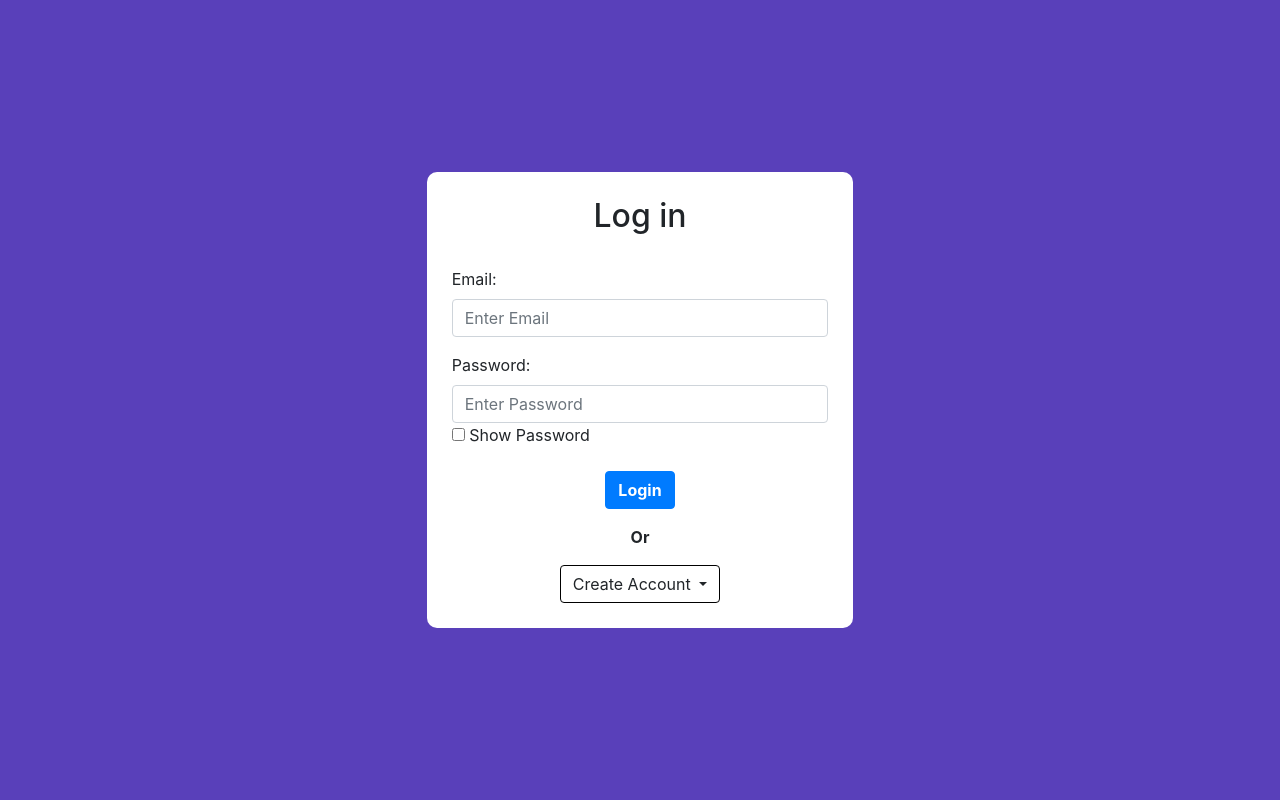
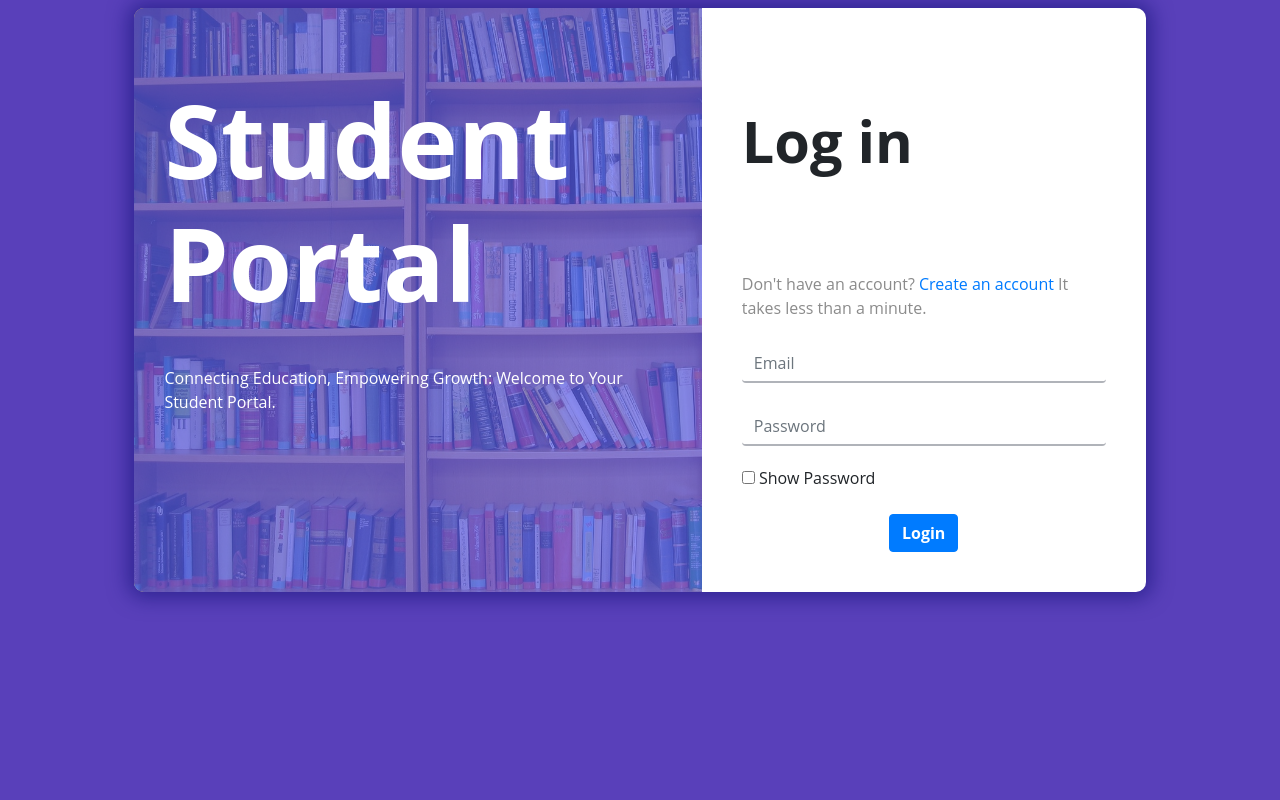
Before and after one commit to sikandarx/MyApp, a PHP site: page /login.php in a window 1280 px wide. Run offline with PHP 8.4, Linux system fonts and the light colour scheme.

Commit message:
New Login Page

```diff
--- a/application.php
+++ b/application.php
@@ -7,7 +7,7 @@ class application
         $host = "localhost";
         $db_name = "my_app";
         $username = "root";
-        $password = "83110";
+        $password = "";
         $this->conn = new mysqli($host, $username, $password, $db_name);
         if ($this->conn->connect_error)
         {
@@ -126,7 +126,7 @@ class application
         }
         else
         {
-            echo "<p class='p-2 mx-5 text-white bg-success text-center mx-5' >Account created, Now login below.</p>";
+            echo "<p class='p-2 mx-5 text-white bg-success text-center mx-5' >Account created, Now <a href='login.php'>Go to Login Page</a>.</p>";
         }
     }
 
--- a/login.php
+++ b/login.php
@@ -3,94 +3,111 @@
 <head>
     <title>Login Page</title>
     <link rel="stylesheet" href="https://cdn.jsdelivr.net/npm/bootstrap@4.6.2/dist/css/bootstrap.min.css">
-    <script src="https://cdn.jsdelivr.net/npm/jquery@3.6.4/dist/jquery.slim.min.js"></script>
-    <script src="https://cdn.jsdelivr.net/npm/popper.js@1.16.1/dist/umd/popper.min.js"></script>
-    <script src="https://cdn.jsdelivr.net/npm/bootstrap@4.6.2/dist/js/bootstrap.bundle.min.js"></script>
     <style>
 
         body {
-            background-color: #5940ba!important;
-            display: flex;
-            align-items: center;
-            justify-content: center;
-            height: 100vh;
-            transition: height 0.1s ease;
+            background-color: #5940ba;
+            font-family: "Open Sans", sans-serif;
+            display: block;
+            margin: 8px;
+        }
+        h1{
+            display: block;
+            font-size: 8vmax;
+            margin-block-start: 0.4em;
+            margin-block-end: 0.4em;
+            margin-inline-start: 0px;
+            margin-inline-end: 0px;
+            font-weight: bold;
+        }
+        h5{
+            display: block;
+            font-size: 4.5vmax;
+            margin-block-start: 1em;
+            margin-block-end: 1em;
+            margin-inline-start: 0px;
+            margin-inline-end: 0px;
+            font-weight: bold;
+        }
+        p{
+            display: block;
+            margin-block-start: 1em;
+            margin-block-end: 1em;
+            margin-inline-start: 0px;
+            margin-inline-end: 0px;
         }
         hr{
             margin-top: 30px;
         }
+        input{
+            padding: 10px;
+            margin-top: 25px;
+            font-size: 16px;
+            border: none!important;
+            border-bottom: 2px solid #B0B3B9!important;
+        }
         .login-box {
-            background-color: white;
-            padding: 25px;
+            margin: 0 auto;
+            background: white;
+            width: 80%;
             border-radius: 10px;
-            margin: 20px 0;
+            overflow: hidden;
+            display: flex;
+            flex: 1 1 100%;
+            align-items: stretch;
+            justify-content: space-between;
+            box-shadow: 0 0 20px 6px #090b6f85;
+        }
+        .left{
+            color: #FFFFFF;
+            background-size: cover;
+            background-repeat: no-repeat;
+            background-image: url("bg.jpg");
+            overflow: hidden;
+        }
+        .leftoverlay{
+            padding: 30px;
+            width: 100%;
+            height: 100%;
+            background: #5961f9ad;
+            overflow: hidden;
+            box-sizing: border-box;
+        }
+        .right{
+            padding: 40px;
+            overflow: hidden;
         }
         .center {
             display: flex;
             justify-content: center;
         }
 
-        .btn.dropdown-toggle {
-            border: black solid 1px;
-        }
-
         .btn.btn-primary{
             font-weight: bold!important;
         }
-        @media screen and (max-width:980px) {
 
-            h2 {
-                font-size: 80px !important;
-            }
-
-            hr{
-                margin-top: 50px!important;
-            }
-
-            .login-box {
-                font-size: 50px !important;
-                border-radius: 50px !important;
-                padding: 50px !important;
-                margin: 50px 0!important;
-            }
-
-            input[type="text"], [type="password"], [type="email"] {
-                font-size: 50px !important;
-            }
-            input[type="checkbox"] {
-                transform: scale(2) !important;
-            }
-
-            .btn{
-                font-size: 50px!important;
-                border-radius: 20px !important;
-                padding: 8px 25px !important;
-            }
-            .btn.btn-primary {
-                margin-top: 30px !important;
-            }
-            .form-group{
-                margin-top: 40px !important;
-            }
-            .spass{
-                margin-top: 25px !important;
-            }
-        }
 
     </style>
 </head>
 <body>
-<div class="login-box col-lg-4 col-md-11">
+<div class="login-box">
 
-    <h2 class="text-center">Log in</h2><br>
+    <div class="left">
+        <div class="leftoverlay">
+            <h1>Student Portal</h1>
+            <p>Connecting Education, Empowering Growth: Welcome to Your Student Portal.</p>
+        </div>
+    </div>
+
+    <div class="right">
+    <h5>Log in</h5><br>
+        <p style="color: #8b8b8b;">Don't have an account? <a href="signup.php">Create an account</a> It takes less than a minute.</p>
     <form method="post">
         <div class="form-group">
-            <label for="username">Email:</label>
-            <input type="email" class="form-control" id="username" name="username" placeholder="Enter Email" required>
+            <input type="email" class="form-control" id="username" name="username" placeholder="Email" required>
         </div>
         <div class="form-group">
-            <label for="password">Password:</label>
-            <input type="password" class="form-control" id="password" name="password" placeholder="Enter Password" required>
+            <input type="password" class="form-control" id="password" name="password" placeholder="Password" required>
             <input type="checkbox" id="showPassword" onclick="togglePasswordVisibility()">
             <label class="spass" for="showPassword">Show Password</label>
         </div>
@@ -114,58 +131,7 @@
             <button type="submit" class="btn btn-primary">Login</button>
         </div>
     </form>
-    <div class="text-center font-weight-bold mt-3 mb-3">Or</div>
-    <div class="dropdown">
-        <div class="center">
-            <button class="btn dropdown-toggle" type="button" id="signupDropdown" data-toggle="collapse" data-target="#signupForm" aria-expanded="false" aria-controls="signupForm">
-                Create Account
-            </button>
-        </div>
     </div>
-    <?php
-    //this is my code
-    if (isset($_POST['type'])) {
-        $type = $_POST['type'];
-        $newusername = $_POST['newusername'];
-        $newpassword = $_POST['newpassword'];
-        require 'application.php';
-        $db = new application();
-        $check = $db->check_email($newusername);
-
-        if ($check->num_rows > 0) {
-            echo "<p class='p-2 text-white bg-danger opacity text-center mt-4' >Email Already Exists!!</p>";
-        }
-        else {
-            $db->signup_users($newusername, $newpassword, $type);
-        }
-    }
-    ?>
-<div class="collapse" id="signupForm" onmouseleave="restoreBodyHeight()">
-    <!-- Signup form -->
-    <hr>
-
-    <form method="post">
-        <h2 class="text-center mt-4">Sign Up</h2>
-        <div class="form-group">
-            <label for="newusername">Email:</label>
-            <input type="email" class="form-control" id="newusername" name="newusername" placeholder="Enter Your Email" required>
-        </div>
-        <div class="form-group">
-            <label for="newpassword">Password:</label>
-            <input type="password" class="form-control" id="newpassword" name="newpassword" placeholder="Enter New Password" required>
-        </div>
-        <div class="form-group">
-            <label for="confirmpassword"> Confirm Password:</label>
-            <input type="password" class="form-control" id="confirmpassword" name="confirmpassword" placeholder="Confirm New Password" required>
-            <input type="checkbox" id="sPassword" onclick="sPasswordVisibility()">
-            <label class="spass" for="sPassword">Show Password</label>
-        </div>
-        <input type="hidden" name="type" value="student">
-        <div class="center">
-            <button type="submit" class="btn btn-primary">Sign Up</button>
-        </div>
-    </form>
-</div>
 </div>
 
 <script>
@@ -179,53 +145,6 @@
             passwordField.type = "password";
         }
     }
-
-    function sPasswordVisibility() {
-        var newpasswordField = document.getElementById("newpassword");
-        var confirmpasswordField = document.getElementById("confirmpassword");
-        var sPasswordCheckbox = document.getElementById("sPassword");
-
-        if (sPasswordCheckbox.checked) {
-            newpasswordField.type = "text";
-            confirmpasswordField.type = "text";
-        } else {
-            newpasswordField.type = "password";
-            confirmpasswordField.type = "password";
-        }
-    }
-
-
-    function validateForm() {
-        var password = document.getElementById("newpassword").value;
-        var confirmPassword = document.getElementById("confirmpassword").value;
-
-        if (password !== confirmPassword) {
-            alert("Passwords do not match.");
-            return false;
-        }
-
-        return true;
-    }
-
-    document.addEventListener("DOMContentLoaded", function() {
-        var dropdown = document.querySelector("#signupDropdown");
-        var body = document.body;
-        var isExpanded = false;
-
-        dropdown.addEventListener("click", function(event) {
-            isExpanded = !isExpanded;
-            body.style.height = isExpanded ? "100%" : "100vh";
-        });
-
-        var signupForm = document.querySelector("#signupForm form");
-        signupForm.addEventListener("submit", function(event) {
-            event.preventDefault();
-            if (!validateForm()) {
-                return;
-            }
-            signupForm.submit();
-        });
-    });
 </script>
 </body>
 </html>
```
Also changed, not shown: newlogin.php (deleted, +0 -150 lines), signup.php (+96 -39 lines).
